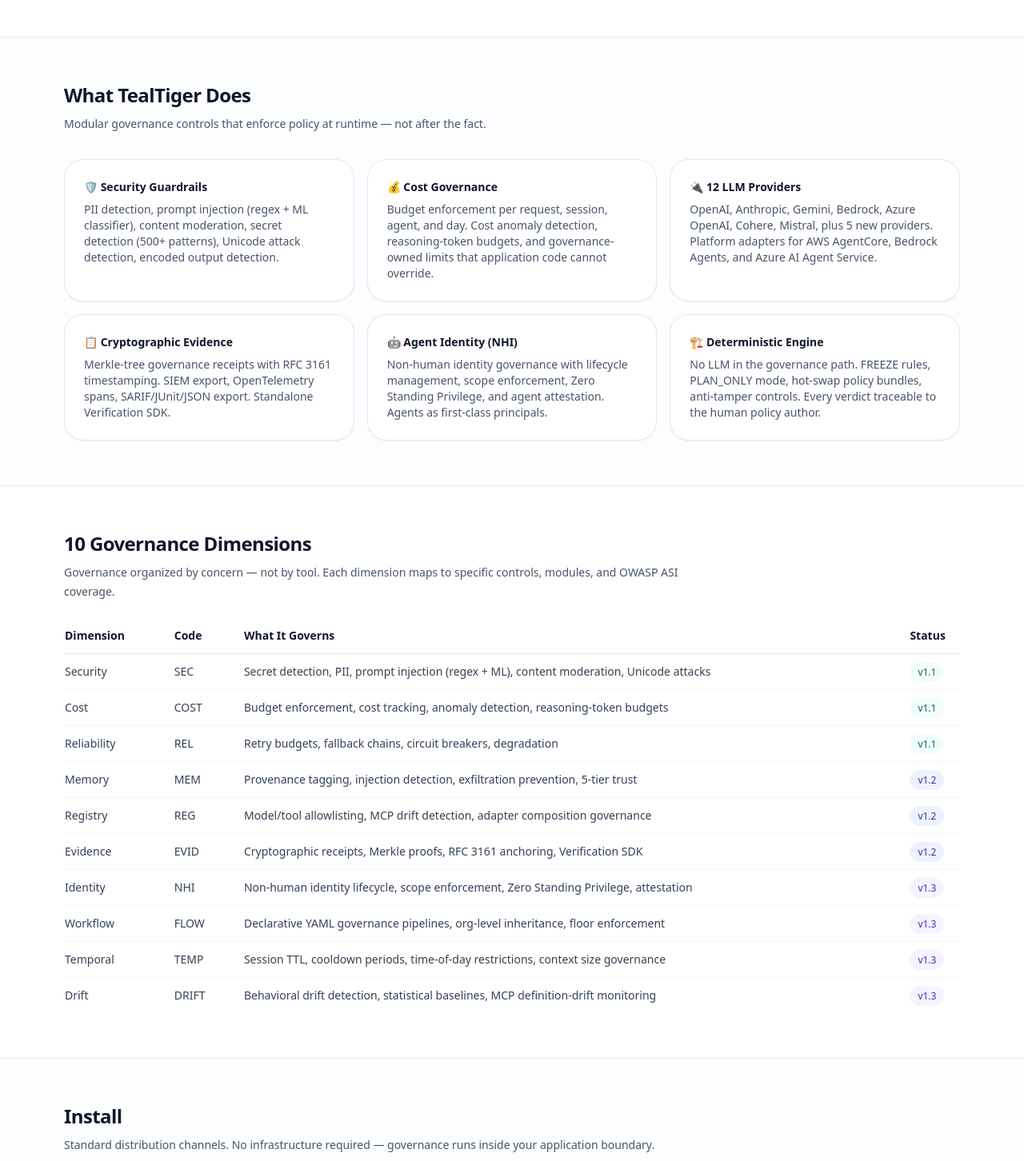
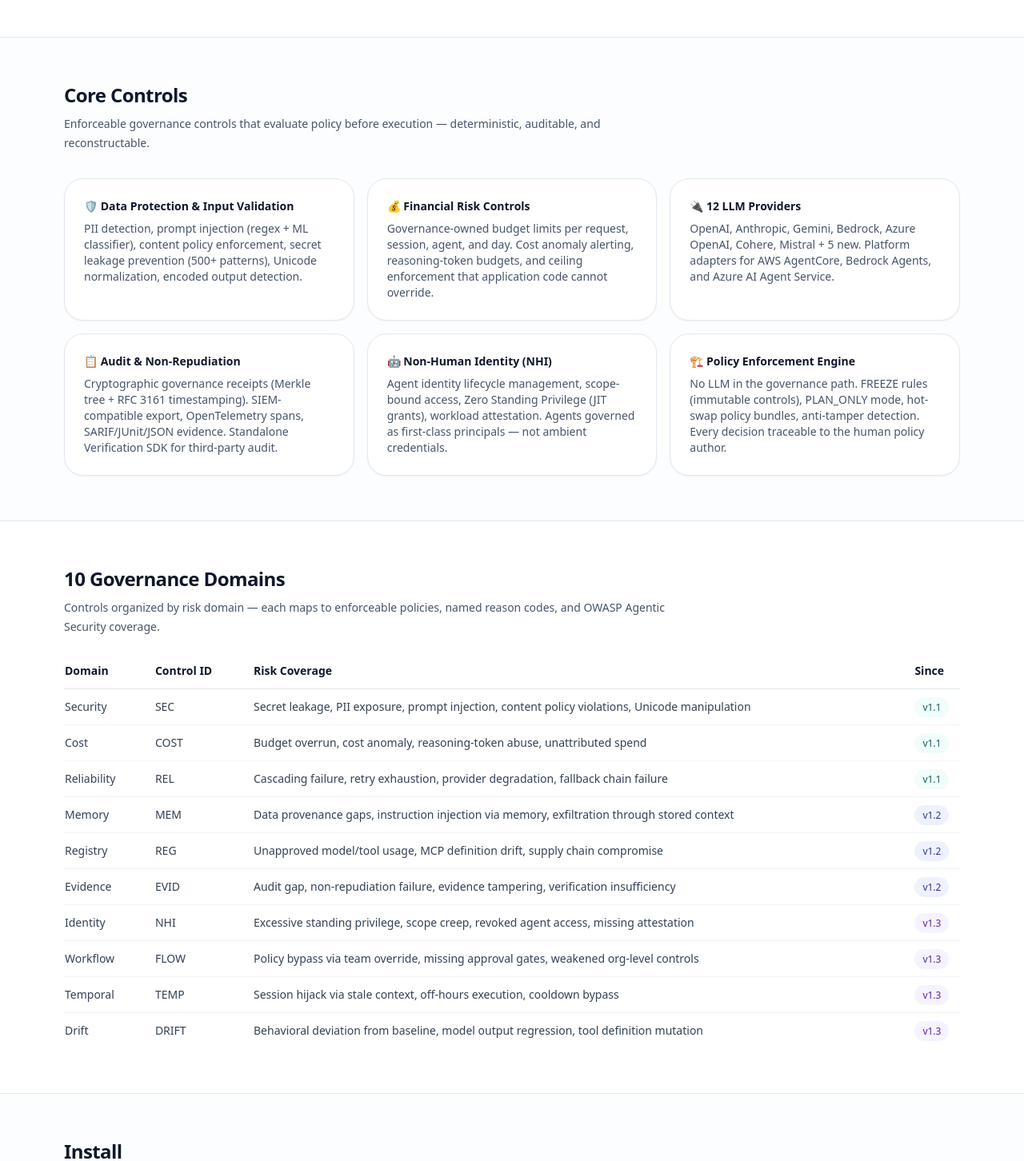
Before and after one commit to agentguard-ai/TealTiger-LandingPage, a Next.js app: page / in a window 1280 px wide. Shown: the part 818-2270 px from the top of the page at 80% size. Built offline with nearby package versions, Linux system fonts and the light colour scheme.

Commit message:
refactor: GRC-aligned language - domains not dimensions, risk coverage, control IDs, compliance references

```diff
--- a/app/page.tsx
+++ b/app/page.tsx
@@ -100,7 +100,7 @@
             </h1>
 
             <p className="mt-4 max-w-xl text-base leading-7 text-slate-600">
-              Deterministic controls for AI apps and agents — built for predictable enforcement, modular adoption, and enterprise integration. No LLM in the governance path. Same input + same policy = same decision, every time.
+              Runtime governance for AI agents and applications — deterministic policy enforcement, continuous compliance evidence, and separation of duties between development and governance teams. No LLM in the decision path.
             </p>
 
             <div className="mt-6 flex flex-wrap gap-2">
@@ -166,69 +166,69 @@
       {/* Capabilities */}
       <section id="capabilities" className="border-t border-slate-200 bg-slate-50/40">
         <div className="mx-auto max-w-6xl px-4 py-14">
-          <h2 className="text-2xl font-semibold tracking-tight">What TealTiger Does</h2>
+          <h2 className="text-2xl font-semibold tracking-tight">Core Controls</h2>
           <p className="mt-2 max-w-3xl text-sm leading-6 text-slate-600">
-            Modular governance controls that enforce policy at runtime — not after the fact.
+            Enforceable governance controls that evaluate policy before execution — deterministic, auditable, and reconstructable.
           </p>
 
           <div className="mt-8 grid gap-4 md:grid-cols-3">
             <div className="rounded-3xl border border-slate-200 bg-white p-6 shadow-sm">
-              <p className="text-sm font-semibold">🛡️ Security Guardrails</p>
-              <p className="mt-2 text-sm text-slate-600">PII detection, prompt injection (regex + ML classifier), content moderation, secret detection (500+ patterns), Unicode attack detection, encoded output detection.</p>
+              <p className="text-sm font-semibold">🛡️ Data Protection &amp; Input Validation</p>
+              <p className="mt-2 text-sm text-slate-600">PII detection, prompt injection (regex + ML classifier), content policy enforcement, secret leakage prevention (500+ patterns), Unicode normalization, encoded output detection.</p>
             </div>
             <div className="rounded-3xl border border-slate-200 bg-white p-6 shadow-sm">
-              <p className="text-sm font-semibold">💰 Cost Governance</p>
-              <p className="mt-2 text-sm text-slate-600">Budget enforcement per request, session, agent, and day. Cost anomaly detection, reasoning-token budgets, and governance-owned limits that application code cannot override.</p>
+              <p className="text-sm font-semibold">💰 Financial Risk Controls</p>
+              <p className="mt-2 text-sm text-slate-600">Governance-owned budget limits per request, session, agent, and day. Cost anomaly alerting, reasoning-token budgets, and ceiling enforcement that application code cannot override.</p>
             </div>
             <div className="rounded-3xl border border-slate-200 bg-white p-6 shadow-sm">
               <p className="text-sm font-semibold">🔌 12 LLM Providers</p>
-              <p className="mt-2 text-sm text-slate-600">OpenAI, Anthropic, Gemini, Bedrock, Azure OpenAI, Cohere, Mistral, plus 5 new providers. Platform adapters for AWS AgentCore, Bedrock Agents, and Azure AI Agent Service.</p>
+              <p className="mt-2 text-sm text-slate-600">OpenAI, Anthropic, Gemini, Bedrock, Azure OpenAI, Cohere, Mistral + 5 new. Platform adapters for AWS AgentCore, Bedrock Agents, and Azure AI Agent Service.</p>
             </div>
             <div className="rounded-3xl border border-slate-200 bg-white p-6 shadow-sm">
-              <p className="text-sm font-semibold">📋 Cryptographic Evidence</p>
-              <p className="mt-2 text-sm text-slate-600">Merkle-tree governance receipts with RFC 3161 timestamping. SIEM export, OpenTelemetry spans, SARIF/JUnit/JSON export. Standalone Verification SDK.</p>
+              <p className="text-sm font-semibold">📋 Audit &amp; Non-Repudiation</p>
+              <p className="mt-2 text-sm text-slate-600">Cryptographic governance receipts (Merkle tree + RFC 3161 timestamping). SIEM-compatible export, OpenTelemetry spans, SARIF/JUnit/JSON evidence. Standalone Verification SDK for third-party audit.</p>
             </div>
             <div className="rounded-3xl border border-slate-200 bg-white p-6 shadow-sm">
-              <p className="text-sm font-semibold">🤖 Agent Identity (NHI)</p>
-              <p className="mt-2 text-sm text-slate-600">Non-human identity governance with lifecycle management, scope enforcement, Zero Standing Privilege, and agent attestation. Agents as first-class principals.</p>
+              <p className="text-sm font-semibold">🤖 Non-Human Identity (NHI)</p>
+              <p className="mt-2 text-sm text-slate-600">Agent identity lifecycle management, scope-bound access, Zero Standing Privilege (JIT grants), workload attestation. Agents governed as first-class principals — not ambient credentials.</p>
             </div>
             <div className="rounded-3xl border border-slate-200 bg-white p-6 shadow-sm">
-              <p className="text-sm font-semibold">🏗️ Deterministic Engine</p>
-              <p className="mt-2 text-sm text-slate-600">No LLM in the governance path. FREEZE rules, PLAN_ONLY mode, hot-swap policy bundles, anti-tamper controls. Every verdict traceable to the human policy author.</p>
+              <p className="text-sm font-semibold">🏗️ Policy Enforcement Engine</p>
+              <p className="mt-2 text-sm text-slate-600">No LLM in the governance path. FREEZE rules (immutable controls), PLAN_ONLY mode, hot-swap policy bundles, anti-tamper detection. Every decision traceable to the human policy author.</p>
             </div>
           </div>
         </div>
       </section>
 
-      {/* Governance Dimensions */}
+      {/* Governance Domains */}
       <section id="governance" className="border-t border-slate-200 bg-white">
         <div className="mx-auto max-w-6xl px-4 py-14">
-          <h2 className="text-2xl font-semibold tracking-tight">10 Governance Dimensions</h2>
+          <h2 className="text-2xl font-semibold tracking-tight">10 Governance Domains</h2>
           <p className="mt-2 max-w-3xl text-sm leading-6 text-slate-600">
-            Governance organized by concern — not by tool. Each dimension maps to specific controls, modules, and OWASP ASI coverage.
+            Controls organized by risk domain — each maps to enforceable policies, named reason codes, and OWASP Agentic Security coverage.
           </p>
 
           <div className="mt-8 overflow-x-auto">
             <table className="w-full text-sm">
               <thead>
                 <tr className="border-b border-slate-200 text-left">
-                  <th className="pb-3 pr-6 font-semibold text-slate-900">Dimension</th>
-                  <th className="pb-3 pr-6 font-semibold text-slate-900">Code</th>
-                  <th className="pb-3 pr-6 font-semibold text-slate-900">What It Governs</th>
-                  <th className="pb-3 font-semibold text-slate-900">Status</th>
+                  <th className="pb-3 pr-6 font-semibold text-slate-900">Domain</th>
+                  <th className="pb-3 pr-6 font-semibold text-slate-900">Control ID</th>
+                  <th className="pb-3 pr-6 font-semibold text-slate-900">Risk Coverage</th>
+                  <th className="pb-3 font-semibold text-slate-900">Since</th>
                 </tr>
               </thead>
               <tbody className="text-slate-700">
-                <tr className="border-b border-slate-100"><td className="py-3 pr-6 font-medium">Security</td><td className="py-3 pr-6">SEC</td><td className="py-3 pr-6">Secret detection, PII, prompt injection (regex + ML), content moderation, Unicode attacks</td><td className="py-3"><span className="rounded-full bg-teal-50 px-2.5 py-1 text-xs font-medium text-teal-800">v1.1</span></td></tr>
-                <tr className="border-b border-slate-100"><td className="py-3 pr-6 font-medium">Cost</td><td className="py-3 pr-6">COST</td><td className="py-3 pr-6">Budget enforcement, cost tracking, anomaly detection, reasoning-token budgets</td><td className="py-3"><span className="rounded-full bg-teal-50 px-2.5 py-1 text-xs font-medium text-teal-800">v1.1</span></td></tr>
-                <tr className="border-b border-slate-100"><td className="py-3 pr-6 font-medium">Reliability</td><td className="py-3 pr-6">REL</td><td className="py-3 pr-6">Retry budgets, fallback chains, circuit breakers, degradation</td><td className="py-3"><span className="rounded-full bg-teal-50 px-2.5 py-1 text-xs font-medium text-teal-800">v1.1</span></td></tr>
-                <tr className="border-b border-slate-100"><td className="py-3 pr-6 font-medium">Memory</td><td className="py-3 pr-6">MEM</td><td className="py-3 pr-6">Provenance tagging, injection detection, exfiltration prevention, 5-tier trust</td><td className="py-3"><span className="rounded-full bg-indigo-50 px-2.5 py-1 text-xs font-medium text-indigo-800">v1.2</span></td></tr>
-                <tr className="border-b border-slate-100"><td className="py-3 pr-6 font-medium">Registry</td><td className="py-3 pr-6">REG</td><td className="py-3 pr-6">Model/tool allowlisting, MCP drift detection, adapter composition governance</td><td className="py-3"><span className="rounded-full bg-indigo-50 px-2.5 py-1 text-xs font-medium text-indigo-800">v1.2</span></td></tr>
-                <tr className="border-b border-slate-100"><td className="py-3 pr-6 font-medium">Evidence</td><td className="py-3 pr-6">EVID</td><td className="py-3 pr-6">Cryptographic receipts, Merkle proofs, RFC 3161 anchoring, Verification SDK</td><td className="py-3"><span className="rounded-full bg-indigo-50 px-2.5 py-1 text-xs font-medium text-indigo-800">v1.2</span></td></tr>
-                <tr className="border-b border-slate-100"><td className="py-3 pr-6 font-medium">Identity</td><td className="py-3 pr-6">NHI</td><td className="py-3 pr-6">Non-human identity lifecycle, scope enforcement, Zero Standing Privilege, attestation</td><td className="py-3"><span className="rounded-full bg-violet-50 px-2.5 py-1 text-xs font-medium text-violet-800">v1.3</span></td></tr>
-                <tr className="border-b border-slate-100"><td className="py-3 pr-6 font-medium">Workflow</td><td className="py-3 pr-6">FLOW</td><td className="py-3 pr-6">Declarative YAML governance pipelines, org-level inheritance, floor enforcement</td><td className="py-3"><span className="rounded-full bg-violet-50 px-2.5 py-1 text-xs font-medium text-violet-800">v1.3</span></td></tr>
-                <tr className="border-b border-slate-100"><td className="py-3 pr-6 font-medium">Temporal</td><td className="py-3 pr-6">TEMP</td><td className="py-3 pr-6">Session TTL, cooldown periods, time-of-day restrictions, context size governance</td><td className="py-3"><span className="rounded-full bg-violet-50 px-2.5 py-1 text-xs font-medium text-violet-800">v1.3</span></td></tr>
-                <tr><td className="py-3 pr-6 font-medium">Drift</td><td className="py-3 pr-6">DRIFT</td><td className="py-3 pr-6">Behavioral drift detection, statistical baselines, MCP definition-drift monitoring</td><td className="py-3"><span className="rounded-full bg-violet-50 px-2.5 py-1 text-xs font-medium text-violet-800">v1.3</span></td></tr>
+                <tr className="border-b border-slate-100"><td className="py-3 pr-6 font-medium">Security</td><td className="py-3 pr-6">SEC</td><td className="py-3 pr-6">Secret leakage, PII exposure, prompt injection, content policy violations, Unicode manipulation</td><td className="py-3"><span className="rounded-full bg-teal-50 px-2.5 py-1 text-xs font-medium text-teal-800">v1.1</span></td></tr>
+                <tr className="border-b border-slate-100"><td className="py-3 pr-6 font-medium">Cost</td><td className="py-3 pr-6">COST</td><td className="py-3 pr-6">Budget overrun, cost anomaly, reasoning-token abuse, unattributed spend</td><td className="py-3"><span className="rounded-full bg-teal-50 px-2.5 py-1 text-xs font-medium text-teal-800">v1.1</span></td></tr>
+                <tr className="border-b border-slate-100"><td className="py-3 pr-6 font-medium">Reliability</td><td className="py-3 pr-6">REL</td><td className="py-3 pr-6">Cascading failure, retry exhaustion, provider degradation, fallback chain failure</td><td className="py-3"><span className="rounded-full bg-teal-50 px-2.5 py-1 text-xs font-medium text-teal-800">v1.1</span></td></tr>
+                <tr className="border-b border-slate-100"><td className="py-3 pr-6 font-medium">Memory</td><td className="py-3 pr-6">MEM</td><td className="py-3 pr-6">Data provenance gaps, instruction injection via memory, exfiltration through stored context</td><td className="py-3"><span className="rounded-full bg-indigo-50 px-2.5 py-1 text-xs font-medium text-indigo-800">v1.2</span></td></tr>
+                <tr className="border-b border-slate-100"><td className="py-3 pr-6 font-medium">Registry</td><td className="py-3 pr-6">REG</td><td className="py-3 pr-6">Unapproved model/tool usage, MCP definition drift, supply chain compromise</td><td className="py-3"><span className="rounded-full bg-indigo-50 px-2.5 py-1 text-xs font-medium text-indigo-800">v1.2</span></td></tr>
+                <tr className="border-b border-slate-100"><td className="py-3 pr-6 font-medium">Evidence</td><td className="py-3 pr-6">EVID</td><td className="py-3 pr-6">Audit gap, non-repudiation failure, evidence tampering, verification insufficiency</td><td className="py-3"><span className="rounded-full bg-indigo-50 px-2.5 py-1 text-xs font-medium text-indigo-800">v1.2</span></td></tr>
+                <tr className="border-b border-slate-100"><td className="py-3 pr-6 font-medium">Identity</td><td className="py-3 pr-6">NHI</td><td className="py-3 pr-6">Excessive standing privilege, scope creep, revoked agent access, missing attestation</td><td className="py-3"><span className="rounded-full bg-violet-50 px-2.5 py-1 text-xs font-medium text-violet-800">v1.3</span></td></tr>
+                <tr className="border-b border-slate-100"><td className="py-3 pr-6 font-medium">Workflow</td><td className="py-3 pr-6">FLOW</td><td className="py-3 pr-6">Policy bypass via team override, missing approval gates, weakened org-level controls</td><td className="py-3"><span className="rounded-full bg-violet-50 px-2.5 py-1 text-xs font-medium text-violet-800">v1.3</span></td></tr>
+                <tr className="border-b border-slate-100"><td className="py-3 pr-6 font-medium">Temporal</td><td className="py-3 pr-6">TEMP</td><td className="py-3 pr-6">Session hijack via stale context, off-hours execution, cooldown bypass</td><td className="py-3"><span className="rounded-full bg-violet-50 px-2.5 py-1 text-xs font-medium text-violet-800">v1.3</span></td></tr>
+                <tr><td className="py-3 pr-6 font-medium">Drift</td><td className="py-3 pr-6">DRIFT</td><td className="py-3 pr-6">Behavioral deviation from baseline, model output regression, tool definition mutation</td><td className="py-3"><span className="rounded-full bg-violet-50 px-2.5 py-1 text-xs font-medium text-violet-800">v1.3</span></td></tr>
               </tbody>
             </table>
           </div>
@@ -240,7 +240,7 @@
         <div className="mx-auto max-w-6xl px-4 py-14">
           <h2 className="text-2xl font-semibold tracking-tight">Install</h2>
           <p className="mt-2 max-w-3xl text-sm leading-6 text-slate-600">
-            Standard distribution channels. No infrastructure required — governance runs inside your application boundary.
+            Standard distribution channels. No infrastructure required — governance enforcement runs inside your application boundary with zero external dependencies.
           </p>
 
           <div className="mt-6 grid gap-4 md:grid-cols-3">
@@ -294,7 +294,7 @@
               </div>
               <h3 className="mt-3 text-base font-semibold">Governance Bundle</h3>
               <ul className="mt-4 space-y-2 text-sm text-slate-700">
-                <li className="flex gap-2"><span className="mt-2 h-1.5 w-1.5 rounded-full bg-teal-700" />7 governance modules across 6 dimensions</li>
+                <li className="flex gap-2"><span className="mt-2 h-1.5 w-1.5 rounded-full bg-teal-700" />7 governance modules across 6 risk domains</li>
                 <li className="flex gap-2"><span className="mt-2 h-1.5 w-1.5 rounded-full bg-teal-700" />Formal evidence contract (TEEC v1.0)</li>
                 <li className="flex gap-2"><span className="mt-2 h-1.5 w-1.5 rounded-full bg-teal-700" />Secret detection (500+ patterns, confidence scoring)</li>
                 <li className="flex gap-2"><span className="mt-2 h-1.5 w-1.5 rounded-full bg-teal-700" />Memory governance, registry allowlisting</li>
@@ -360,28 +360,28 @@
         <div className="mx-auto max-w-6xl px-4 py-14">
           <h2 className="text-2xl font-semibold tracking-tight">Bring Your Use Case</h2>
           <p className="mt-2 max-w-3xl text-sm leading-6 text-slate-600">
-            We build governance for real problems — not theoretical ones. If your team is deploying AI agents and hitting governance gaps, we want to hear about it.
+            We build governance for real compliance gaps — not theoretical ones. If your team is deploying AI agents and needs enforceable controls, audit evidence, or risk management, we want to hear about it.
           </p>
 
           <div className="mt-8 grid gap-4 md:grid-cols-3">
             <div className="rounded-3xl border border-slate-200 bg-white p-6 shadow-sm">
               <p className="text-sm font-semibold">🏦 Financial Services</p>
-              <p className="mt-2 text-sm text-slate-600">Model risk management, audit trails for regulatory review, cost attribution across trading desks, separation of duties for agent actions.</p>
+              <p className="mt-2 text-sm text-slate-600">Model risk management (SR 11-7), audit trails for regulatory examination, cost attribution across business units, separation of duties for agent-initiated transactions.</p>
             </div>
             <div className="rounded-3xl border border-slate-200 bg-white p-6 shadow-sm">
               <p className="text-sm font-semibold">🏥 Healthcare &amp; Life Sciences</p>
-              <p className="mt-2 text-sm text-slate-600">PHI governance in agent memory, consent-aware data handling, deterministic audit for compliance reviews, session-scoped access controls.</p>
+              <p className="mt-2 text-sm text-slate-600">PHI governance in agent memory (HIPAA §164.312), consent-aware data handling, deterministic audit for compliance reviews, role-based access controls with session scoping.</p>
             </div>
             <div className="rounded-3xl border border-slate-200 bg-white p-6 shadow-sm">
-              <p className="text-sm font-semibold">🔧 Platform Engineering</p>
-              <p className="mt-2 text-sm text-slate-600">Multi-agent orchestration governance, MCP tool drift detection, cost runaway prevention, policy-as-code for AI infrastructure teams.</p>
+              <p className="text-sm font-semibold">🔧 Platform &amp; Infrastructure</p>
+              <p className="mt-2 text-sm text-slate-600">Multi-agent orchestration governance, supply chain integrity for MCP tools, cost runaway prevention, policy-as-code for platform teams managing AI workloads.</p>
             </div>
           </div>
 
           <div className="mt-6 rounded-3xl border border-violet-200 bg-violet-50/30 p-6">
             <p className="text-sm font-semibold">💬 Tell us what&apos;s broken</p>
             <p className="mt-2 text-sm text-slate-600">
-              Deploying agents without governance controls? Struggling with audit requirements for AI systems? Need deterministic enforcement that your compliance team can verify? Open a discussion — we prioritize features based on real deployment problems.
+              Deploying agents without enforceable controls? Facing audit requirements for AI systems with no evidence trail? Need deterministic policy enforcement that your risk and compliance teams can independently verify? Open a discussion — we prioritize controls based on real regulatory and operational gaps.
             </p>
             <div className="mt-5 flex flex-wrap gap-3">
               <PrimaryButton href="https://github.com/agentguard-ai/tealtiger/discussions">Start a Discussion</PrimaryButton>
```
